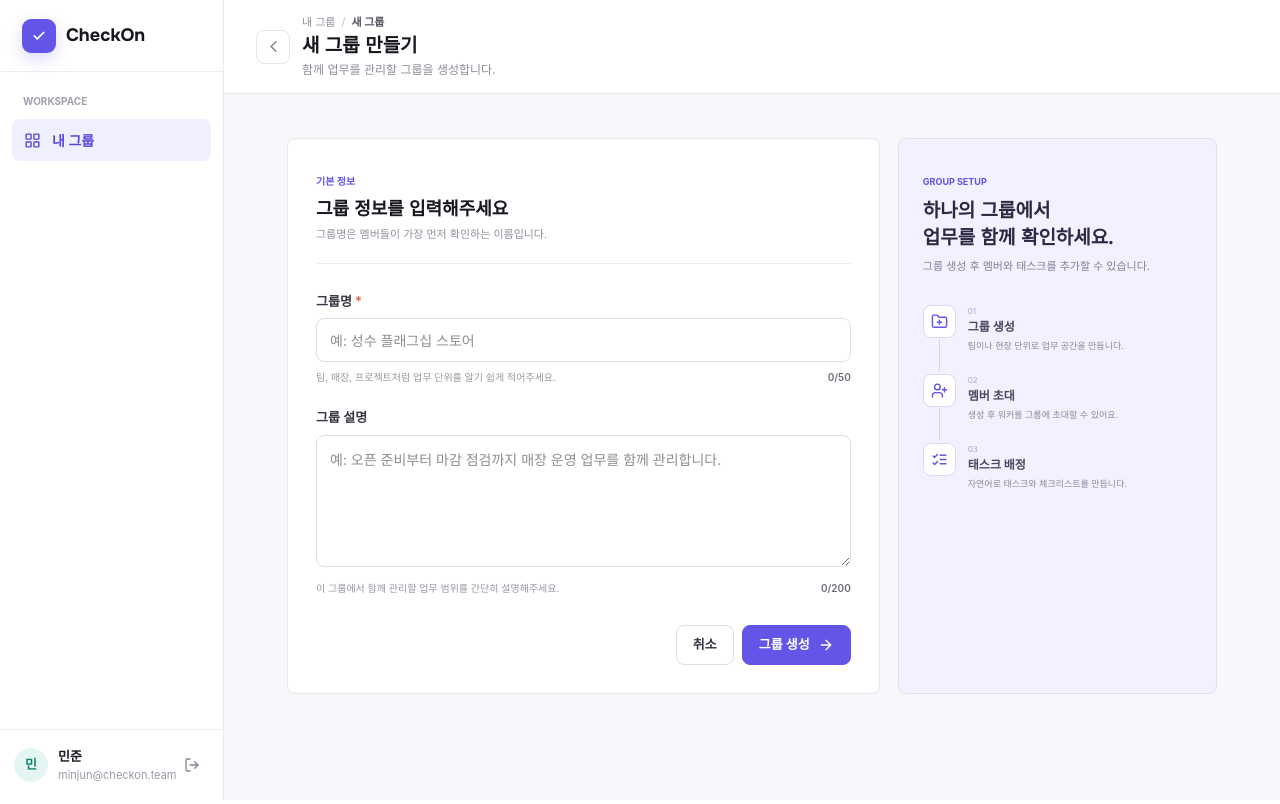
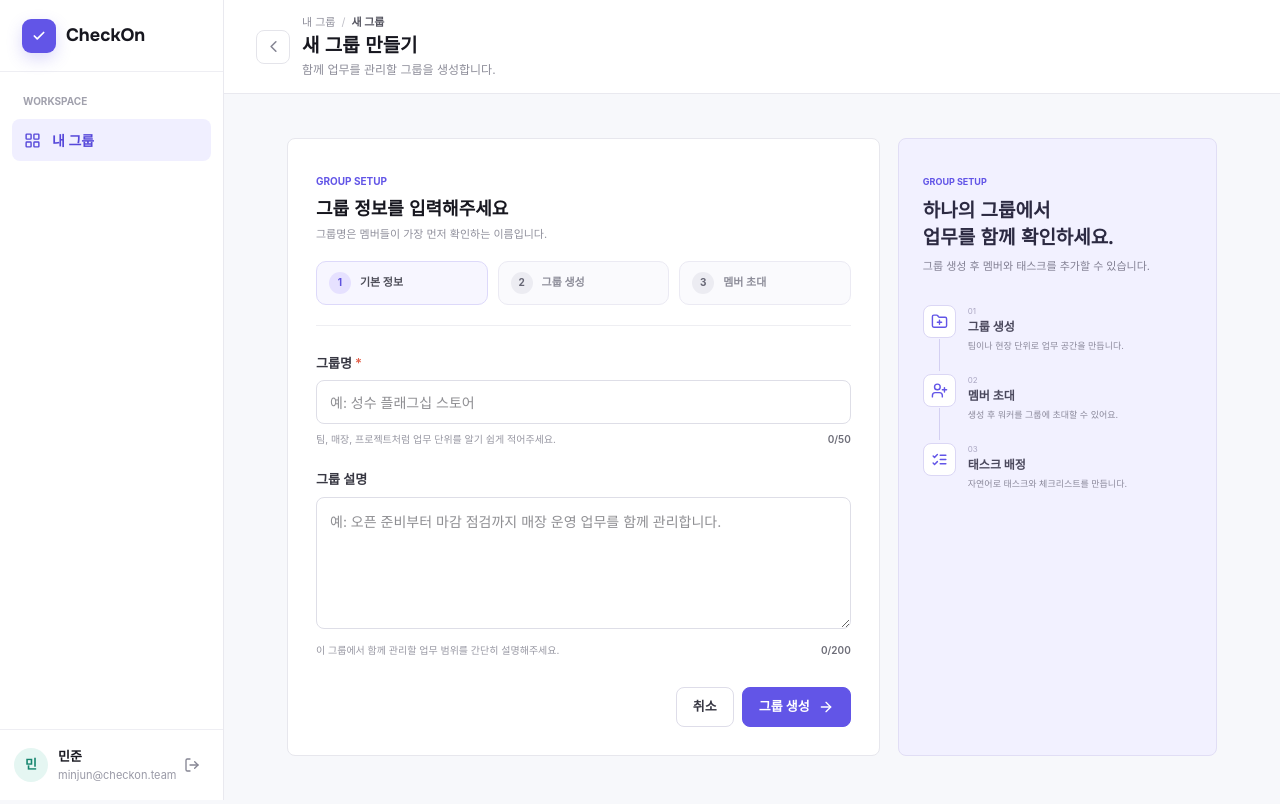
Before and after one commit to KTB4-AI-HACKATHON-11/front, a React (Vite) app: page /groups/new in a window 1280 px wide. Built offline with nearby package versions, Linux system fonts and the light colour scheme.

Commit message:
feat: 그룹 생성 후 6자리 그룹 ID 흐름 정리

```diff
--- /dev/null
+++ b/src/app/lib/groupStorage.js
@@ -0,0 +1,49 @@
+const CREATED_GROUPS_KEY = "checkon:created-groups";
+
+export function formatGroupId(groupId) {
+  return String(groupId).padStart(6, "0");
+}
+
+export function loadCreatedGroups() {
+  if (typeof window === "undefined") {
+    return [];
+  }
+
+  try {
+    const rawValue = window.localStorage.getItem(CREATED_GROUPS_KEY);
+    const parsedValue = rawValue ? JSON.parse(rawValue) : [];
+    return Array.isArray(parsedValue) ? parsedValue : [];
+  } catch {
+    return [];
+  }
+}
+
+export function saveCreatedGroup(group) {
+  if (typeof window === "undefined") {
+    return;
+  }
+
+  const normalizedGroup = {
+    id: formatGroupId(group.id),
+    name: group.name,
+    description: group.description,
+    memberCount: group.memberCount ?? 1,
+    taskCount: group.taskCount ?? 0,
+    completedCount: group.completedCount ?? 0,
+    status: group.status ?? "active",
+    accent: group.accent ?? "gold",
+    currentUserRole: group.currentUserRole ?? "MANAGER",
+  };
+
+  const nextGroups = [
+    normalizedGroup,
+    ...loadCreatedGroups().filter((item) => item.id !== normalizedGroup.id),
+  ];
+
+  window.localStorage.setItem(CREATED_GROUPS_KEY, JSON.stringify(nextGroups));
+}
+
+export function mergeGroups(baseGroups) {
+  const createdGroups = loadCreatedGroups();
+  return [...createdGroups, ...baseGroups.filter((group) => !createdGroups.some((item) => item.id === group.id))];
+}
--- a/src/app/pages/groupCreate/GroupCreatePage.css
+++ b/src/app/pages/groupCreate/GroupCreatePage.css
@@ -33,6 +33,59 @@
   margin: 0;
   color: #90909c;
   font-size: 11px;
+}
+
+.group-create-stepper {
+  display: grid;
+  grid-template-columns: repeat(3, minmax(0, 1fr));
+  gap: 10px;
+  margin-top: 18px;
+}
+
+.group-create-step {
+  display: flex;
+  align-items: center;
+  gap: 9px;
+  padding: 10px 12px;
+  border: 1px solid #ebeaf3;
+  border-radius: 10px;
+  background: #fafafd;
+  color: #8d8d99;
+}
+
+.group-create-step span {
+  display: inline-flex;
+  width: 22px;
+  height: 22px;
+  align-items: center;
+  justify-content: center;
+  border-radius: 999px;
+  background: #ececf2;
+  color: #666674;
+  font-size: 10px;
+  font-weight: 700;
+}
+
+.group-create-step strong {
+  font-size: 11px;
+  font-weight: 700;
+}
+
+.group-create-step.is-active,
+.group-create-step.is-current {
+  border-color: #ddd9fa;
+  color: #4f4f5a;
+  background: #f7f6ff;
+}
+
+.group-create-step.is-active span,
+.group-create-step.is-current span {
+  background: #e6e1ff;
+  color: #5f52de;
+}
+
+.group-create-step.is-current {
+  box-shadow: inset 0 0 0 1px rgba(98, 85, 231, 0.14);
 }
 
 .group-create-field {
@@ -150,6 +203,7 @@
 
 @media (max-width: 760px) {
   .group-create-layout { grid-template-columns: 1fr; }
+  .group-create-stepper { grid-template-columns: 1fr; }
   .group-guide { order: -1; }
   .group-guide__steps { display: none; }
 }
--- a/src/app/pages/groupCreate/GroupCreatePage.jsx
+++ b/src/app/pages/groupCreate/GroupCreatePage.jsx
@@ -6,6 +6,7 @@ import AppShell from "../../components/AppShell";
 import GroupGuide from "./components/GroupGuide";
 import { ApiError } from "../../api/client";
 import { createGroup } from "../../api/groupApi";
+import { formatGroupId, saveCreatedGroup } from "../../lib/groupStorage";
 import "./GroupCreatePage.css";
 
 const GROUP_NAME_MAX_LENGTH = 50;
@@ -62,6 +63,7 @@ export default function GroupCreatePage({ user }) {
   const [isSubmitting, setIsSubmitting] = useState(false);
   const [errorMessage, setErrorMessage] = useState("");
   const hasUnsavedChanges = hasGroupDraftValue({ groupName, groupDescription });
+  const isFormReady = Boolean(groupName.trim());
 
   useEffect(() => {
     if (!hasGroupDraftValue({ groupName, groupDescription })) {
@@ -114,8 +116,14 @@ export default function GroupCreatePage({ user }) {
         name: groupName.trim(),
         description: groupDescription.trim(),
       });
+      const formattedGroupId = formatGroupId(groupId);
+      saveCreatedGroup({
+        id: formattedGroupId,
+        name: groupName.trim(),
+        description: groupDescription.trim() || "새로 만든 업무 그룹입니다.",
+      });
       window.sessionStorage.removeItem(GROUP_CREATE_DRAFT_KEY);
-      navigate(`/groups/${groupId}`);
+      navigate(`/groups/${formattedGroupId}`);
     } catch (error) {
       setErrorMessage(
         error instanceof ApiError
@@ -138,9 +146,23 @@ export default function GroupCreatePage({ user }) {
       <div className="group-create-layout">
         <section className="page-card group-create-form-card">
           <div className="form-section-heading">
-            <span>기본 정보</span>
+            <span>GROUP SETUP</span>
             <h2>그룹 정보를 입력해주세요</h2>
             <p>그룹명은 멤버들이 가장 먼저 확인하는 이름입니다.</p>
+            <div className="group-create-stepper" aria-label="그룹 생성 진행 상태">
+              <div className={`group-create-step ${isFormReady ? "is-current" : "is-active"}`}>
+                <span>1</span>
+                <strong>기본 정보</strong>
+              </div>
+              <div className={`group-create-step ${isFormReady ? "is-active" : ""} ${isSubmitting ? "is-current" : ""}`}>
+                <span>2</span>
+                <strong>그룹 생성</strong>
+              </div>
+              <div className="group-create-step">
+                <span>3</span>
+                <strong>멤버 초대</strong>
+              </div>
+            </div>
           </div>
 
           <form onSubmit={handleCreate}>
--- a/src/app/pages/groupDetail/GroupDetailPage.jsx
+++ b/src/app/pages/groupDetail/GroupDetailPage.jsx
@@ -3,6 +3,7 @@ import { useState } from "react";
 import { useNavigate, useParams } from "react-router";
 import AppShell from "../../components/AppShell";
 import { groups, members, tasks } from "../../data/mockData";
+import { mergeGroups } from "../../lib/groupStorage";
 import GroupInviteModal from "./components/GroupInviteModal";
 import MemberList from "./components/MemberList";
 import TaskCard from "./components/TaskCard";
@@ -13,7 +14,9 @@ export default function GroupDetailPage({ user }) {
   const { groupId } = useParams();
   const [copied, setCopied] = useState(false);
   const [isInviteModalOpen, setIsInviteModalOpen] = useState(false);
-  const currentGroup = groups.find((group) => group.id === groupId);
+  const mergedGroups = mergeGroups(groups);
+  const currentGroup = mergedGroups.find((group) => group.id === groupId);
+  const groupTasks = currentGroup && groups.some((group) => group.id === groupId) ? tasks : [];
 
   const handleCopyGroupId = async () => {
     try {
@@ -43,10 +46,10 @@ export default function GroupDetailPage({ user }) {
   const canManage = currentGroup.currentUserRole === "MANAGER";
 
   return (
-    <AppShell
+      <AppShell
       user={user}
-      title="성수 플래그십 스토어"
-      description="오픈 준비부터 마감 점검까지 현장 운영 업무를 관리합니다."
+      title={currentGroup.name}
+      description={currentGroup.description}
       backTo="/groups"
       actions={
         <div className="group-detail-actions">
@@ -63,7 +66,7 @@ export default function GroupDetailPage({ user }) {
     >
       <section className="group-detail-summary page-card">
         <div className="group-detail-summary__identity">
-          <span className="group-detail-summary__icon">성</span>
+          <span className="group-detail-summary__icon">{currentGroup.name.slice(0, 1)}</span>
           <div>
             <div>
               <span className="status-pill status-pill--active">진행 중</span>
@@ -75,23 +78,27 @@ export default function GroupDetailPage({ user }) {
                 </button>
               </span>
             </div>
-            <h2>성수 플래그십 스토어</h2>
+            <h2>{currentGroup.name}</h2>
           </div>
         </div>
         <div className="group-detail-summary__metrics">
-          <div><span><Users size={13} /> 멤버</span><strong>8명</strong></div>
-          <div><span><CalendarDays size={13} /> 오늘 태스크</span><strong>3개</strong></div>
-          <div><span>전체 완료율</span><strong className="is-violet">58%</strong></div>
+          <div><span><Users size={13} /> 멤버</span><strong>{currentGroup.memberCount}명</strong></div>
+          <div><span><CalendarDays size={13} /> 오늘 태스크</span><strong>{groupTasks.length}개</strong></div>
+          <div><span>전체 완료율</span><strong className="is-violet">{currentGroup.taskCount ? Math.round((currentGroup.completedCount / currentGroup.taskCount) * 100) : 0}%</strong></div>
         </div>
       </section>
 
       <div className="group-detail-layout">
         <section className="task-panel page-card">
           <div className="task-panel__heading">
-            <div><h2>태스크 목록</h2><span>총 {tasks.length}개</span></div>
+            <div><h2>태스크 목록</h2><span>총 {groupTasks.length}개</span></div>
           </div>
           <div className="task-list">
-            {tasks.map((task) => <TaskCard key={task.id} task={task} onOpen={() => navigate(`/tasks/${task.id}`)} />)}
+            {groupTasks.length === 0 ? (
+              <p className="group-grid__empty">아직 이 그룹에 연결된 태스크가 없습니다.</p>
+            ) : (
+              groupTasks.map((task) => <TaskCard key={task.id} task={task} onOpen={() => navigate(`/tasks/${task.id}`)} />)
+            )}
           </div>
         </section>
         <MemberList members={members} />
--- a/src/app/pages/groups/GroupListPage.jsx
+++ b/src/app/pages/groups/GroupListPage.jsx
@@ -3,6 +3,7 @@ import { useState } from "react";
 import { useNavigate } from "react-router";
 import AppShell from "../../components/AppShell";
 import { groups } from "../../data/mockData";
+import { mergeGroups } from "../../lib/groupStorage";
 import GroupCard from "./components/GroupCard";
 import GroupJoinModal from "./components/GroupJoinModal";
 import "./GroupListPage.css";
@@ -11,9 +12,10 @@ export default function GroupListPage({ user }) {
   const navigate = useNavigate();
   const [isJoinModalOpen, setIsJoinModalOpen] = useState(false);
   const [searchTerm, setSearchTerm] = useState("");
+  const mergedGroups = mergeGroups(groups);
 
   // 이미 불러온 그룹 목록(groups)에서 그룹명이 일치하는지 여부로만 클라이언트에서 필터링합니다.
-  const filteredGroups = groups.filter((group) =>
+  const filteredGroups = mergedGroups.filter((group) =>
     group.name.toLowerCase().includes(searchTerm.trim().toLowerCase())
   );
 
```
